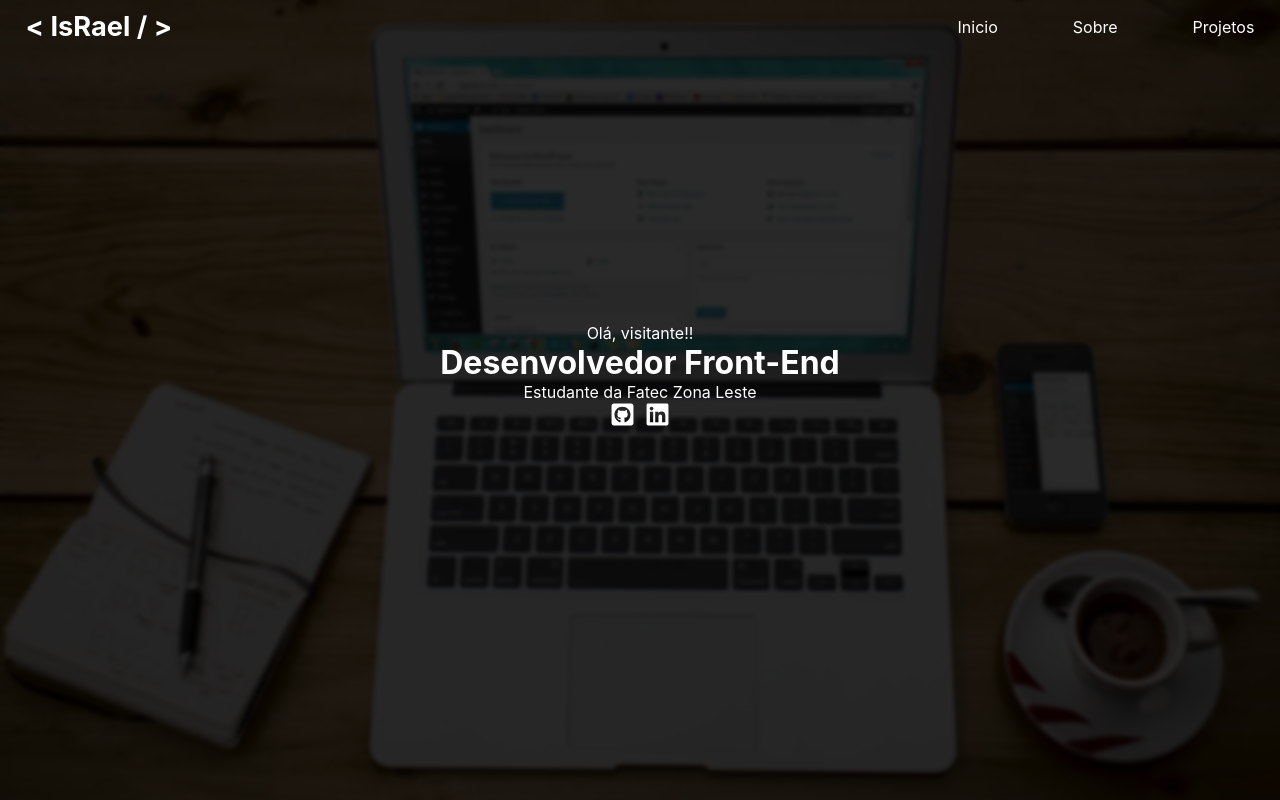
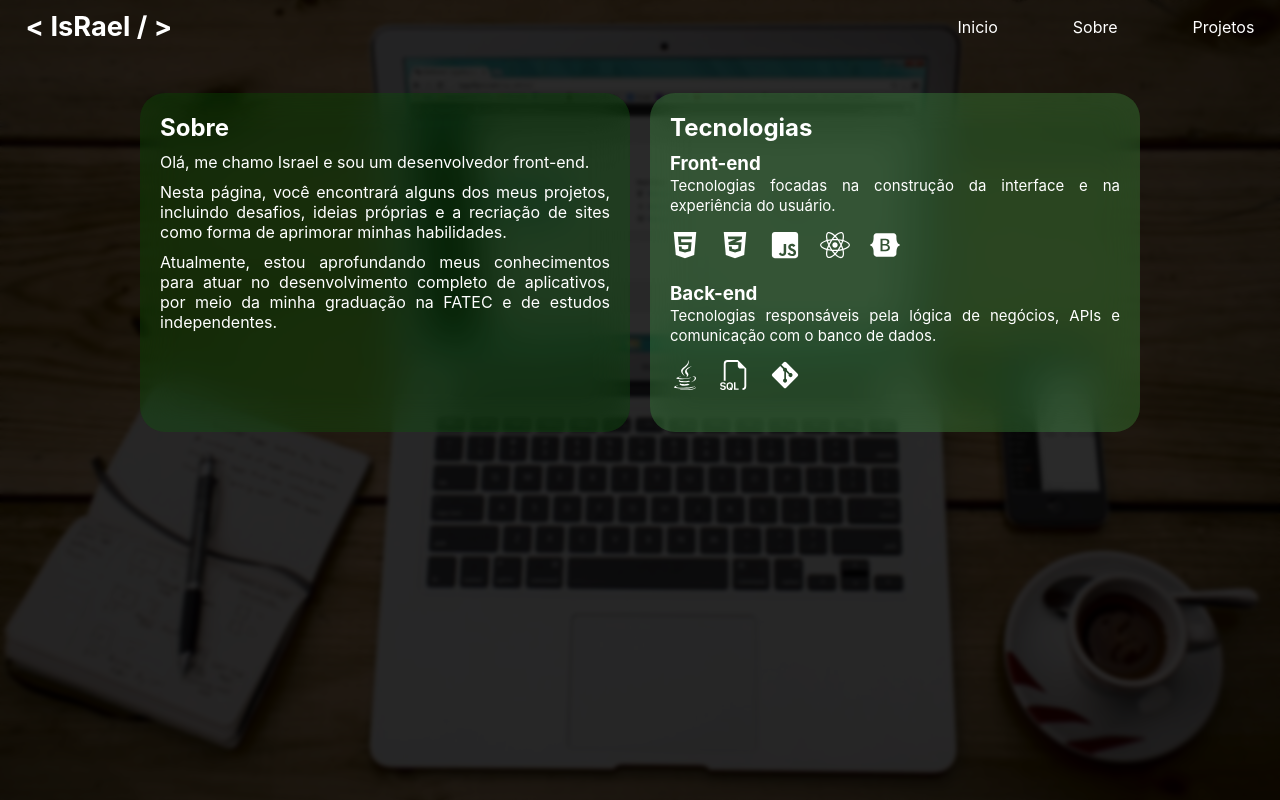
Before and after one commit to israelsouza/portifolio, a React (Create React App) app in the folder portifolio/: page / in a window 1280 px wide. Built offline with nearby package versions, Linux system fonts and the light colour scheme.

Commit message:
feat - add view Sobre

```diff
--- a/portifolio/src/App.js
+++ b/portifolio/src/App.js
@@ -2,13 +2,14 @@ import Apresentacao from './components/apresentacao';
 import FundoPrincipal from './components/fundoPrincipal';
 import Header from './components/header';
 import './App.css';
+import Sobre from './components/sobre';
 
 function App() {
   return (
     <>
       <Header/>
       <FundoPrincipal />
-      <Apresentacao />
+      <Sobre />
     </>
   );
 }
--- /dev/null
+++ b/portifolio/src/components/Sobre.module.css
@@ -0,0 +1,53 @@
+.container {
+    max-width: 1000px;
+    margin: 0 auto;
+}
+
+.sobre {
+    width: 100%;
+    text-align: justify;
+}
+
+.sobre__title{
+    margin-bottom: 10px;
+}
+
+.sobre__content {
+    color: white;
+    display: flex;
+    gap: 20px;
+    margin-top: 40px;
+}
+
+.sobre__info {
+    width: 50%;
+    padding: 20px 2%;
+    background: rgba(0, 128, 0, 0.221);
+    backdrop-filter: blur(20px);
+    border-radius: 25px;
+}
+
+.sobre__info__content {
+    margin: 10px 0;
+}
+
+.sobre__tech {
+    width: 50%;
+    padding: 20px 2%;
+    background: rgba(92, 234, 97, 0.221);
+    backdrop-filter: blur(20px);
+    border-radius: 25px;
+}
+
+.sobre__tech__description{
+    font-size: 15px;
+}
+
+.sobre__tech__itens{
+    font-size: 30px;
+    margin: 15px 0;
+}
+
+.sobre__tech__tags{
+    margin-right: 20px;
+}
--- /dev/null
+++ b/portifolio/src/components/sobre.js
@@ -0,0 +1,54 @@
+import { FaHtml5, FaCss3Alt, FaJsSquare, FaReact, FaJava, FaBootstrap, FaGitAlt   } from "react-icons/fa";
+import { BsFiletypeSql } from "react-icons/bs";
+import style from './Sobre.module.css'
+
+
+function Sobre() {
+    return (
+        <div className={style.sobre}>
+            <div className={`${style.sobre__content} ${style.container}`}>
+                <div className={style.sobre__info}>
+                    <h2 className={style.sobre__title}>Sobre</h2>
+
+                    <p className={style.sobre__info__content}>
+                        Olá, me chamo Israel e sou um desenvolvedor front-end.
+                    </p>
+
+                    <p className={style.sobre__info__content}>
+                        Nesta página, você encontrará alguns dos meus projetos, incluindo desafios, ideias próprias e a recriação de sites como forma de aprimorar minhas habilidades.
+                    </p>
+
+                    <p className={style.sobre__info__content}>
+                        Atualmente, estou aprofundando meus conhecimentos para atuar no desenvolvimento completo de aplicativos, por meio da minha graduação na FATEC e de estudos independentes.
+                    </p>
+
+
+                </div>
+                <div className={style.sobre__tech}>
+                    <h2 className={style.sobre__title}>Tecnologias</h2>
+
+                    <h3>Front-end</h3>
+                    <span className={style.sobre__tech__description}>Tecnologias focadas na construção da interface e na experiência do usuário.</span>
+                    <div className={style.sobre__tech__itens}>
+                        <FaHtml5 className={style.sobre__tech__tags}/>
+                        <FaCss3Alt className={style.sobre__tech__tags}/>
+                        <FaJsSquare className={style.sobre__tech__tags}/>
+                        <FaReact className={style.sobre__tech__tags}/>
+                        <FaBootstrap className={style.sobre__tech__tags}/>
+                    </div>
+
+                    <h3>Back-end</h3>
+                    <span className={style.sobre__tech__description}>Tecnologias responsáveis pela lógica de negócios, APIs e comunicação com o banco de dados.
+                    </span>
+                    <div className={style.sobre__tech__itens}>
+                        <FaJava className={style.sobre__tech__tags} />
+                        <BsFiletypeSql className={style.sobre__tech__tags} />
+                        <FaGitAlt className={style.sobre__tech__tags} />
+                    </div>
+                </div>
+            </div>
+        </div>
+    )
+}
+
+export default Sobre;
--- a/portifolio/src/index.css
+++ b/portifolio/src/index.css
@@ -11,8 +11,3 @@ code {
   font-family: source-code-pro, Menlo, Monaco, Consolas, 'Courier New',
     monospace;
 }
-
-.container{
-  max-width: 1280px;
-  margin: 0 auto;
-}
```
